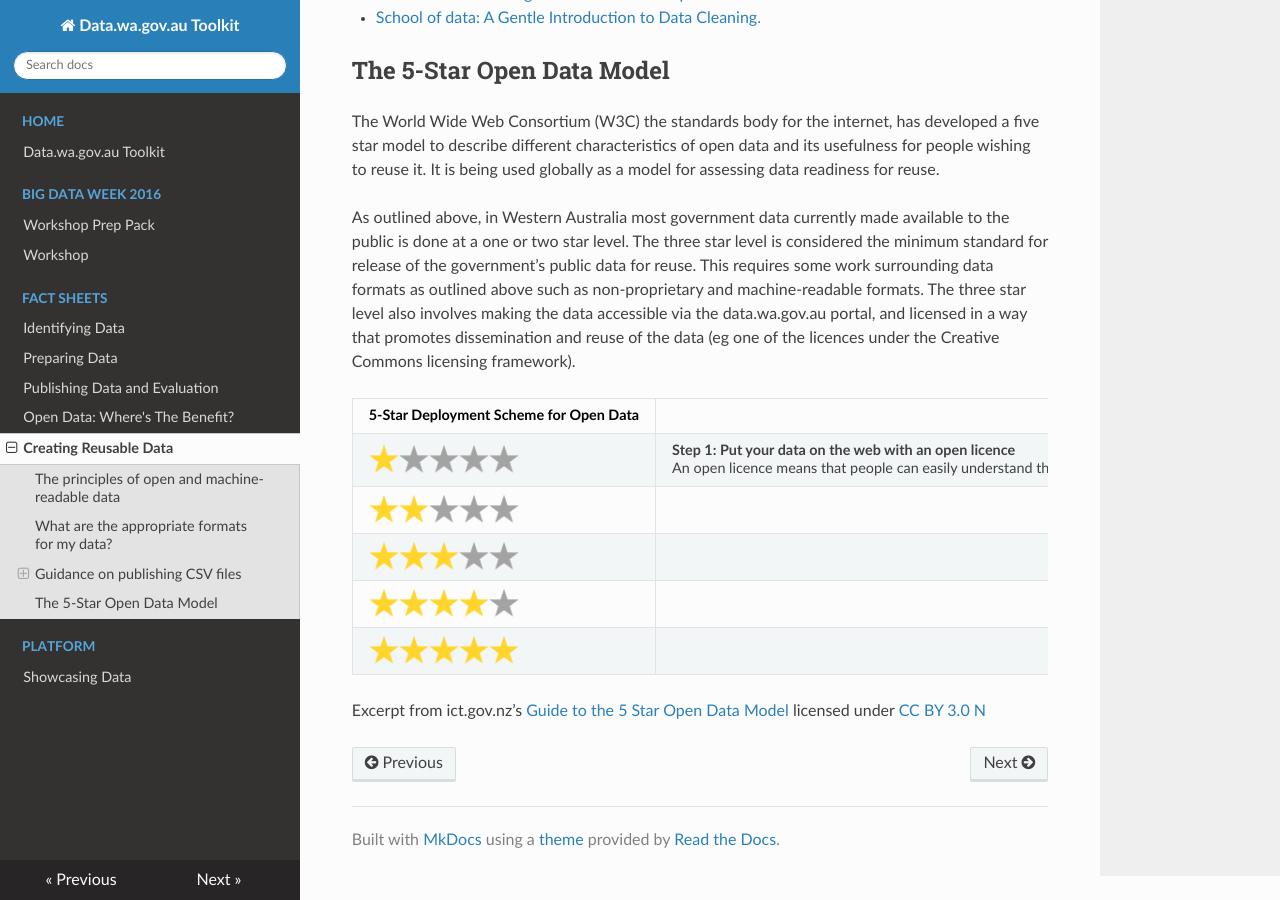
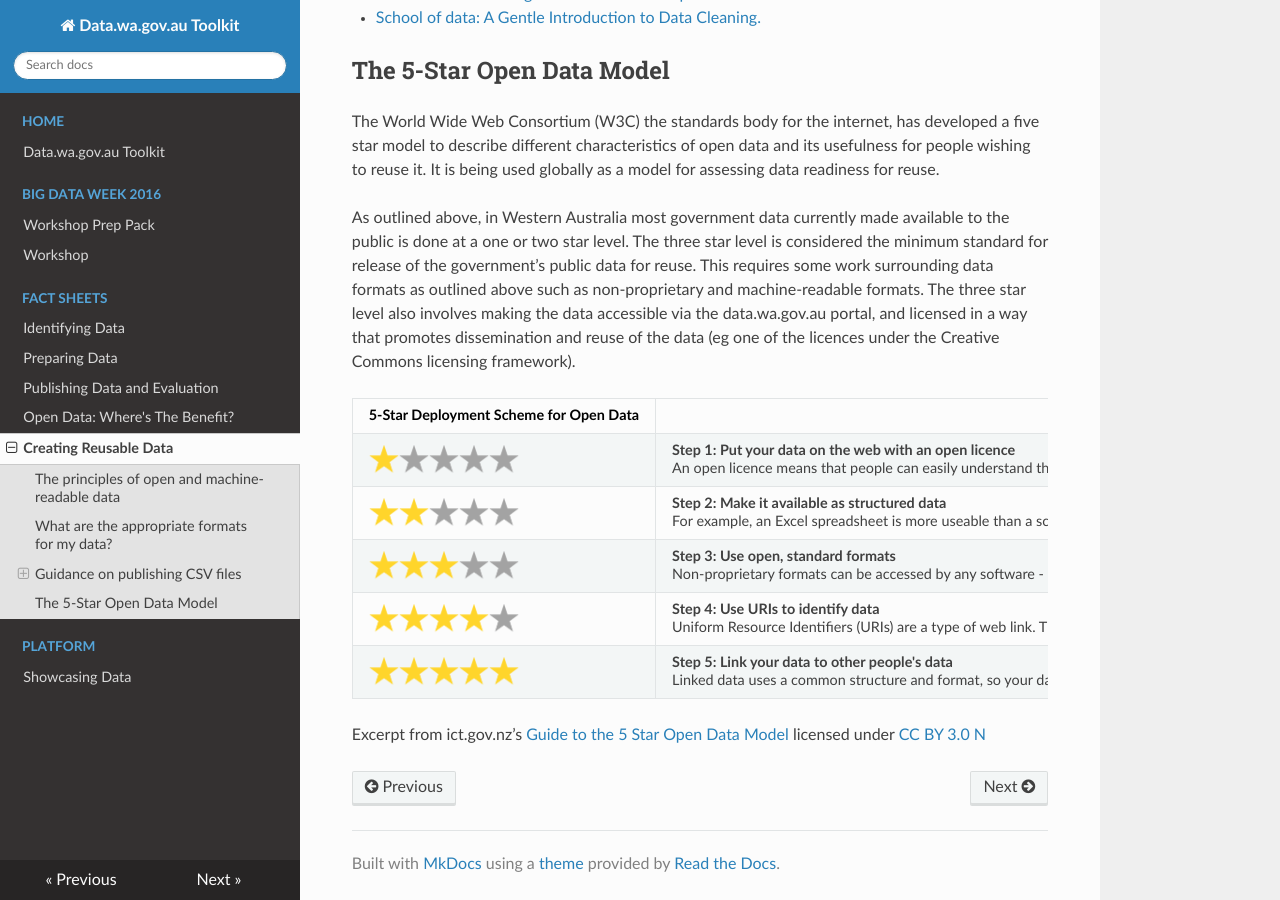
Before and after one commit to datawagovau/toolkit, an MkDocs documentation site: the page built from docs/factsheets/creating-reusable-data.md, in a window 1280 px wide and 900 px high, scrolled down 2364 px. Built offline with MkDocs 1.6.1, drawn with Linux system fonts in a browser that asks for light colours; nearby versions of some CDN libraries; old or Windows-style settings are respelled for this version of MkDocs.

Commit message:
Update creating-reusable-data.md

```diff
--- a/docs/factsheets/creating-reusable-data.md
+++ b/docs/factsheets/creating-reusable-data.md
@@ -115,9 +115,9 @@ Creative Commons licensing framework).
 |__5-Star Deployment Scheme for Open Data__||
 | --- ||
 |<img src="/imgs/Star-yellow.png" style=" width:30px"><img src="/imgs/Star-grey.png" style=" width:30px"><img src="/imgs/Star-grey.png" style=" width:30px"><img src="/imgs/Star-grey.png" style=" width:30px"><img src="/imgs/Star-grey.png" style=" width:30px">| __Step 1: Put your data on the web with an open licence__<br>An open licence means that people can easily understand the terms under which your data is available for re-use. |
-|<img src="/imgs/Star-yellow.png" style=" width:30px"><img src="/imgs/Star-yellow.png" style=" width:30px"><img src="/imgs/Star-grey.png" style=" width:30px"><img src="/imgs/Star-grey.png" style=" width:30px"><img src="/imgs/Star-grey.png" style=" width:30px">||
-|<img src="/imgs/Star-yellow.png" style=" width:30px"><img src="/imgs/Star-yellow.png" style=" width:30px"><img src="/imgs/Star-yellow.png" style=" width:30px"><img src="/imgs/Star-grey.png" style=" width:30px"><img src="/imgs/Star-grey.png" style=" width:30px">||
-|<img src="/imgs/Star-yellow.png" style=" width:30px"><img src="/imgs/Star-yellow.png" style=" width:30px"><img src="/imgs/Star-yellow.png" style=" width:30px"><img src="/imgs/Star-yellow.png" style=" width:30px"><img src="/imgs/Star-grey.png" style=" width:30px">||
-|<img src="/imgs/Star-yellow.png" style=" width:30px"><img src="/imgs/Star-yellow.png" style=" width:30px"><img src="/imgs/Star-yellow.png" style=" width:30px"><img src="/imgs/Star-yellow.png" style=" width:30px"><img src="/imgs/Star-yellow.png" style=" width:30px">||
+|<img src="/imgs/Star-yellow.png" style=" width:30px"><img src="/imgs/Star-yellow.png" style=" width:30px"><img src="/imgs/Star-grey.png" style=" width:30px"><img src="/imgs/Star-grey.png" style=" width:30px"><img src="/imgs/Star-grey.png" style=" width:30px">| __Step 2: Make it available as structured data__<br>For example, an Excel spreadsheet is more useable than a scan of a table in a PDF/DOC, and saves users from manually entering your data into their spreadsheet. |
+|<img src="/imgs/Star-yellow.png" style=" width:30px"><img src="/imgs/Star-yellow.png" style=" width:30px"><img src="/imgs/Star-yellow.png" style=" width:30px"><img src="/imgs/Star-grey.png" style=" width:30px"><img src="/imgs/Star-grey.png" style=" width:30px">| __Step 3: Use open, standard formats__<br>Non-proprietary formats can be accessed by any software - for example, you can save an Excel file as a CSV file, which is an open format. |
+|<img src="/imgs/Star-yellow.png" style=" width:30px"><img src="/imgs/Star-yellow.png" style=" width:30px"><img src="/imgs/Star-yellow.png" style=" width:30px"><img src="/imgs/Star-yellow.png" style=" width:30px"><img src="/imgs/Star-grey.png" style=" width:30px">| __Step 4: Use URIs to identify data__<br>Uniform Resource Identifiers (URIs) are a type of web link. They make it easier for your users to point at and draw upon your data. |
+|<img src="/imgs/Star-yellow.png" style=" width:30px"><img src="/imgs/Star-yellow.png" style=" width:30px"><img src="/imgs/Star-yellow.png" style=" width:30px"><img src="/imgs/Star-yellow.png" style=" width:30px"><img src="/imgs/Star-yellow.png" style=" width:30px">| __Step 5: Link your data to other people's data__<br>Linked data uses a common structure and format, so your data is standardised, and can more easily be joined with other datasets. |
 
 Excerpt from ict.gov.nz’s [Guide to the 5 Star Open Data Model](https://www.ict.govt.nz/guidance-and-resources/open-government/toolkit-agencies/applying-5-star-open-data-model-your-high-value-pu/) licensed under [CC BY 3.0 N](http://creativecommons.org/licenses/by/3.0/nz/)
```
